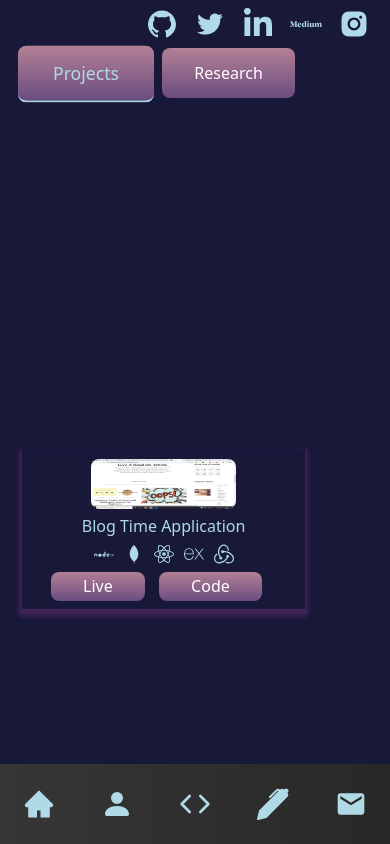
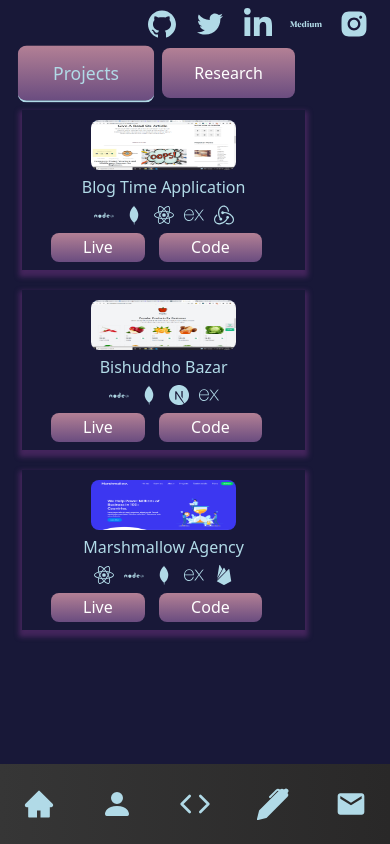
Before and after one commit to Protik111/Portfolio_2022, a Next.js app: page /works in a window 390 px wide. Built offline with nearby package versions, Linux system fonts and the light colour scheme; a web font is replaced by a local one.

Commit message:
works height added

```diff
--- a/styles/Works.module.scss
+++ b/styles/Works.module.scss
@@ -24,7 +24,7 @@
         }
 
         @media screen and (max-width: 880px) {
-            min-height: 200vh;
+            min-height: 100vh;
             margin-left: 0;
             overflow-y: scroll;
             // padding-bottom: 0.5rem;
--- a/styles/globals.scss
+++ b/styles/globals.scss
@@ -21,6 +21,7 @@ body {
 	position: relative;
 
 	@media screen and (max-width: 880px) {
+		background-color: var(--bg-primary);
 		display: flex;
 		flex-direction: column;
 		height: 100vh;
```
